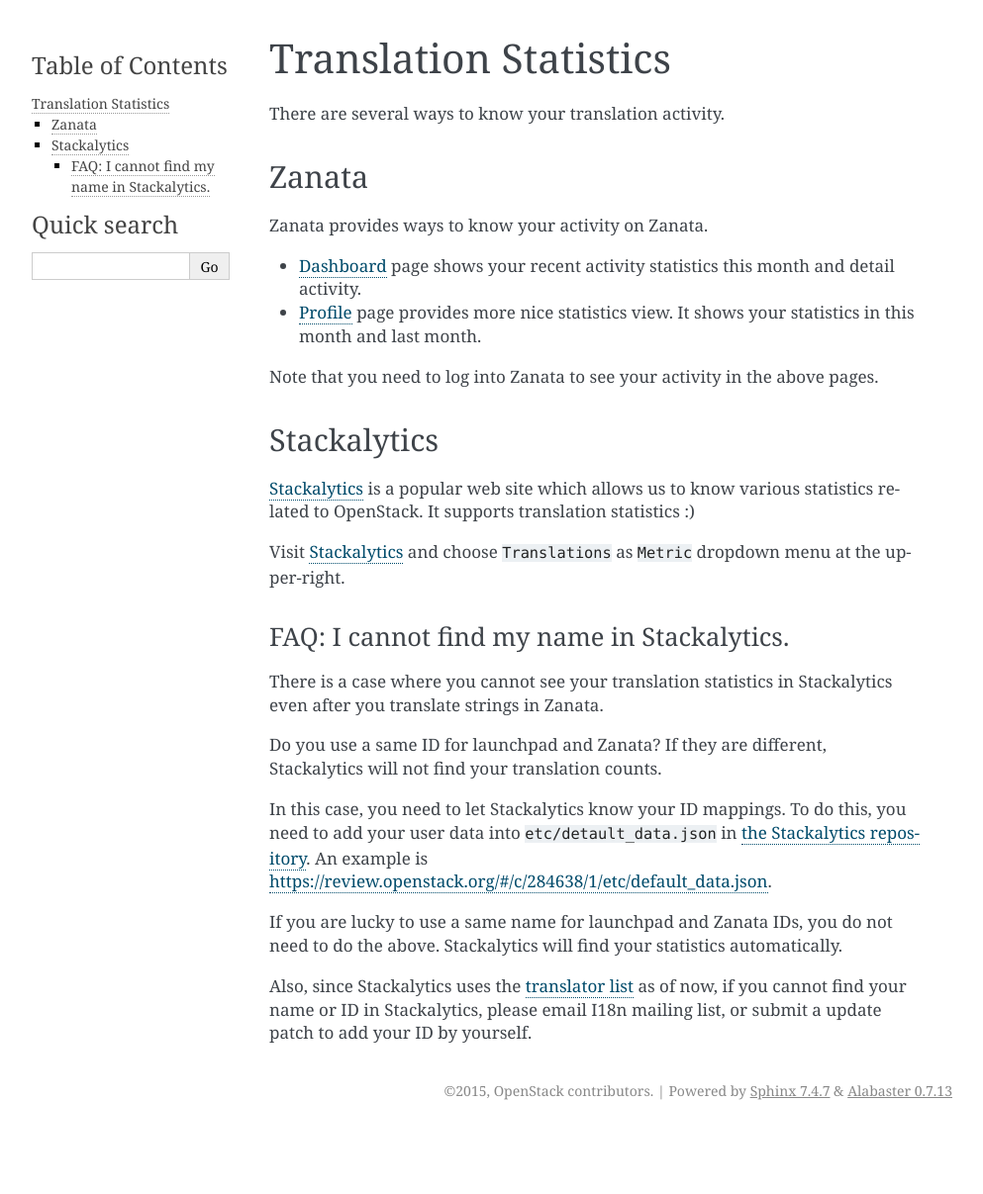
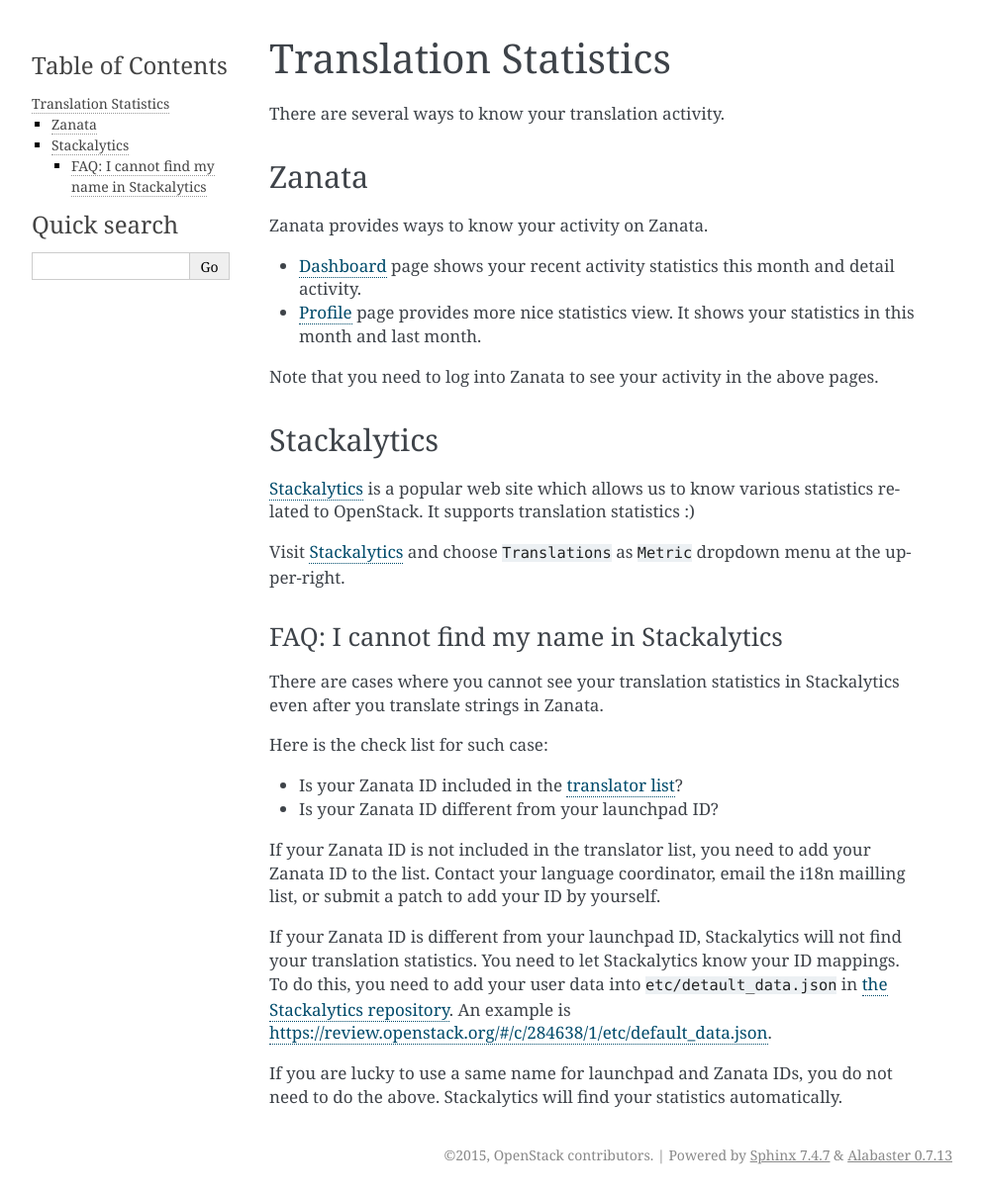
Before and after one commit to openstack/i18n, a Sphinx documentation site: the page built from doc/source/translation_stats.rst, in a window 1280 px wide. Shown: the whole page at 99% size, without its empty margins (148-1141 px from the left). Built offline with Sphinx 7.4.7, drawn with Linux system fonts in a browser that asks for light colours; before the commit the page ends 1142 px from its top, so only the background shows below that.

Commit message:
Improve Stackalytics FAQ
Change-Id: I1adc5befdcd1eb6e577d353a20664f64a356d175

```diff
--- a/doc/source/translation_stats.rst
+++ b/doc/source/translation_stats.rst
@@ -27,16 +27,32 @@
 Visit `Stackalytics <http://stackalytics.com/>`__ and
 choose ``Translations`` as ``Metric`` dropdown menu at the upper-right.
 
-FAQ: I cannot find my name in Stackalytics.
--------------------------------------------
+FAQ: I cannot find my name in Stackalytics
+------------------------------------------
 
-There is a case where you cannot see your translation statistics
+There are cases where you cannot see your translation statistics
 in Stackalytics even after you translate strings in Zanata.
 
-Do you use a same ID for launchpad and Zanata?
-If they are different, Stackalytics will not find your translation counts.
+Here is the check list for such case:
 
-In this case, you need to let Stackalytics know your ID mappings.
+* Is your Zanata ID included in the `translator list
+  <http://git.openstack.org/cgit/openstack/i18n/tree/tools/zanata/translation_team.yaml>`__?
+* Is your Zanata ID different from your launchpad ID?
+
+If your Zanata ID is not included in the translator list,
+you need to add your Zanata ID to the list.
+Contact your language coordinator, email the i18n mailling list,
+or submit a patch to add your ID by yourself.
+
+.. TODO (amotoki):
+   We need a guide for language coordinators.
+   A Coordinator is recommended to update the translator list
+   when he/she adds a new member to his/her language team.
+   I hope someone adds a content.
+
+If your Zanata ID is different from your launchpad ID,
+Stackalytics will not find your translation statistics.
+You need to let Stackalytics know your ID mappings.
 To do this, you need to add your user data into ``etc/detault_data.json``
 in `the Stackalytics repository <http://git.openstack.org/cgit/openstack/stackalytics/>`__.
 An example is https://review.openstack.org/#/c/284638/1/etc/default_data.json.
@@ -44,8 +60,3 @@
 If you are lucky to use a same name for launchpad and Zanata IDs,
 you do not need to do the above.
 Stackalytics will find your statistics automatically.
-
-Also, since Stackalytics uses the `translator list
-<http://git.openstack.org/cgit/openstack/i18n/tree/tools/zanata/translation_team.yaml>`_
-as of now, if you cannot find your name or ID in Stackalytics, please email
-I18n mailing list, or submit a update patch to add your ID by yourself.
```
